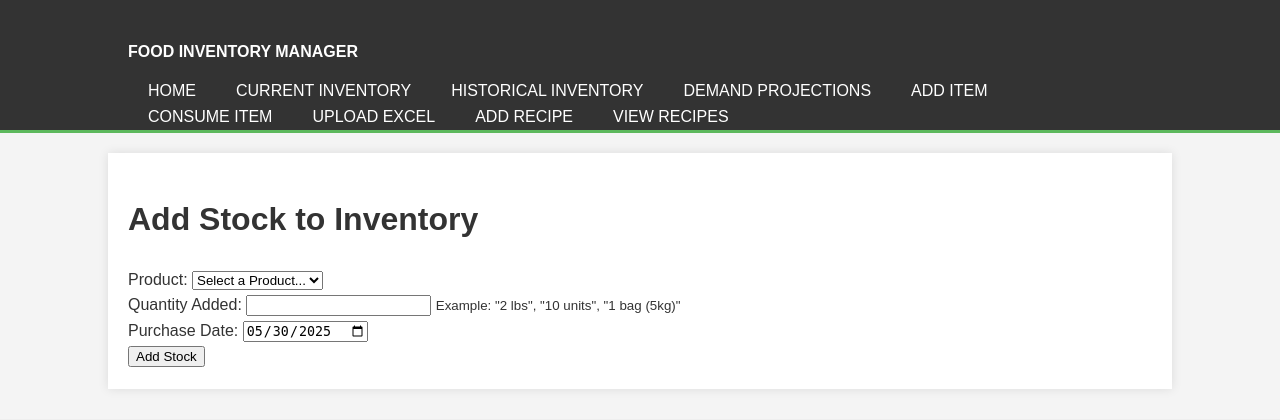
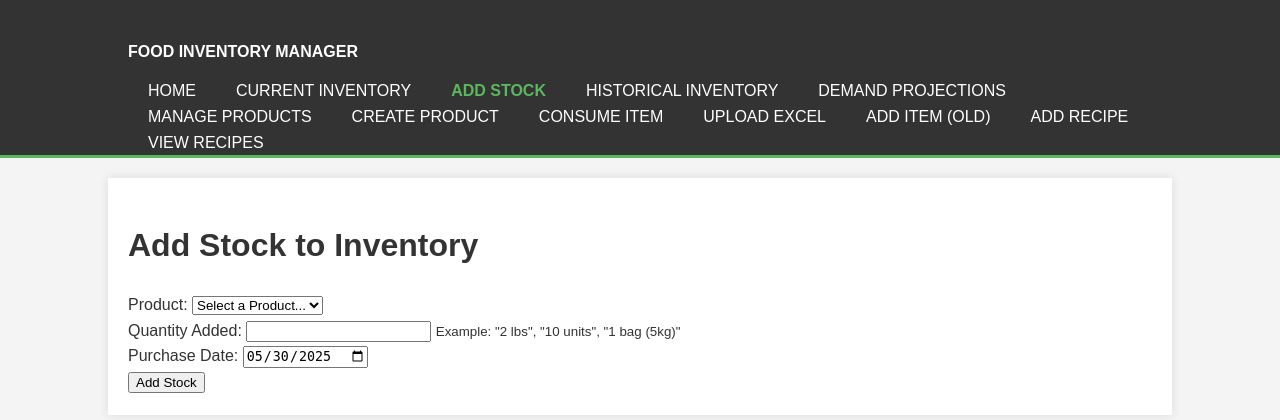
Before and after one commit to Mikeymac75/PIM, a Flask app: page /inventory/add_stock in a window 1280 px wide. Shown: the top 420 px of the page. Run offline with Flask 3, Linux system fonts and the light colour scheme; data that the repository does not hold is empty.

Commit message:
Fix: Correct navigation links in base.html
This commit resolves a BuildError caused by an incorrect endpoint in `url_for` within `templates/base.html`.

- The 'Add Item' link in the base navigation now correctly points to `deprecated_add_item_view` and is labeled 'Add Item (Old)' for consistency with changes made in `home.html`.

Additionally, new navigation links have been added to `base.html` for improved accessibility of core features:
- 'Add Stock' (points to `add_inventory_stock_view`)
- 'Manage Products' (points to `list_products_view`)
- 'Create Product' (points to `create_product_view`)

```diff
--- a/templates/base.html
+++ b/templates/base.html
@@ -16,11 +16,14 @@
                 <ul>
                     <li class="{% if request.endpoint == 'home' %}current{% endif %}"><a href="{{ url_for('home') }}">Home</a></li>
                     <li class="{% if request.endpoint == 'current_inventory_view' %}current{% endif %}"><a href="{{ url_for('current_inventory_view') }}">Current Inventory</a></li>
+                    <li class="{% if request.endpoint == 'add_inventory_stock_view' %}current{% endif %}"><a href="{{ url_for('add_inventory_stock_view') }}">Add Stock</a></li>
                     <li class="{% if request.endpoint == 'historical_inventory_view' %}current{% endif %}"><a href="{{ url_for('historical_inventory_view') }}">Historical Inventory</a></li>
                     <li class="{% if request.endpoint == 'projections_view' %}current{% endif %}"><a href="{{ url_for('projections_view') }}">Demand Projections</a></li>
-                    <li class="{% if request.endpoint == 'add_item_view' %}current{% endif %}"><a href="{{ url_for('add_item_view') }}">Add Item</a></li>
+                    <li class="{% if request.endpoint == 'list_products_view' %}current{% endif %}"><a href="{{ url_for('list_products_view') }}">Manage Products</a></li>
+                    <li class="{% if request.endpoint == 'create_product_view' %}current{% endif %}"><a href="{{ url_for('create_product_view') }}">Create Product</a></li>
                     <li class="{% if request.endpoint == 'consume_item_view' %}current{% endif %}"><a href="{{ url_for('consume_item_view') }}">Consume Item</a></li>
                     <li class="{% if request.endpoint == 'upload_excel_view' %}current{% endif %}"><a href="{{ url_for('upload_excel_view') }}">Upload Excel</a></li>
+                    <li class="{% if request.endpoint == 'deprecated_add_item_view' %}current{% endif %}"><a href="{{ url_for('deprecated_add_item_view') }}">Add Item (Old)</a></li>
                     <li class="{% if request.endpoint == 'add_recipe_view' %}current{% endif %}"><a href="{{ url_for('add_recipe_view') }}">Add Recipe</a></li>
                     <li class="{% if request.endpoint == 'recipes_list_view' %}current{% endif %}"><a href="{{ url_for('recipes_list_view') }}">View Recipes</a></li>
                 </ul>
```
